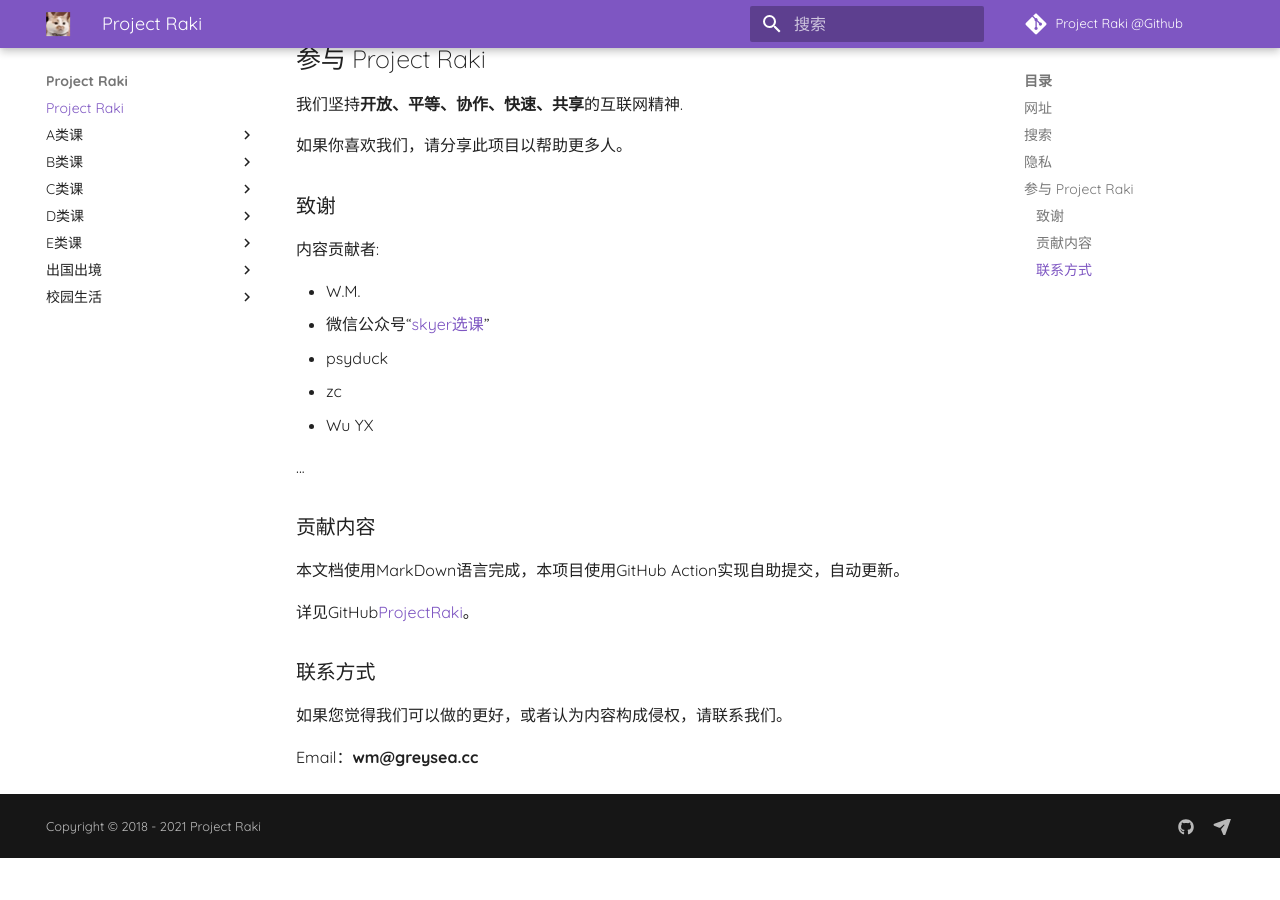
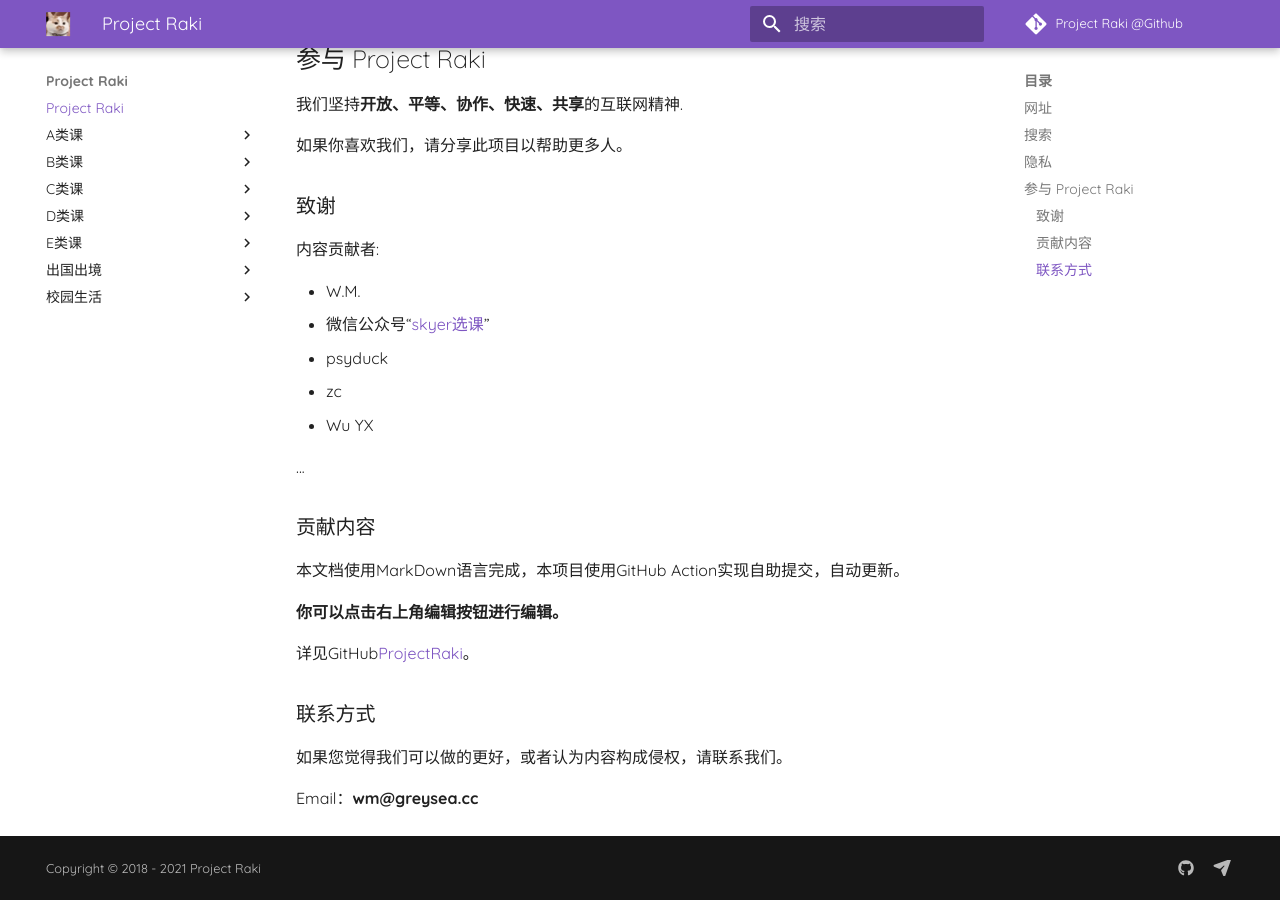
Before and after one commit to Shall-We-Dance/ProjectRaki, an MkDocs documentation site: the page built from docs/index.md, in a window 1280 px wide and 900 px high, scrolled down 679 px. Built offline with MkDocs 1.6.1 and Material for MkDocs 9.7.7, drawn with Linux system fonts in a browser that asks for light colours; comment, search, counter and statistics services are not loaded; before the commit the page ends 1537 px from its top, so only the background shows below that.

Commit message:
Update index.md

```diff
--- a/docs/index.md
+++ b/docs/index.md
@@ -42,6 +42,8 @@ Welcome to Project Raki.
 
 本文档使用MarkDown语言完成，本项目使用GitHub Action实现自助提交，自动更新。
 
+**你可以点击右上角编辑按钮进行编辑。**
+
 详见GitHub[ProjectRaki](https://github.com/Shall-We-Dance/ProjectRaki)。
 
 
```
